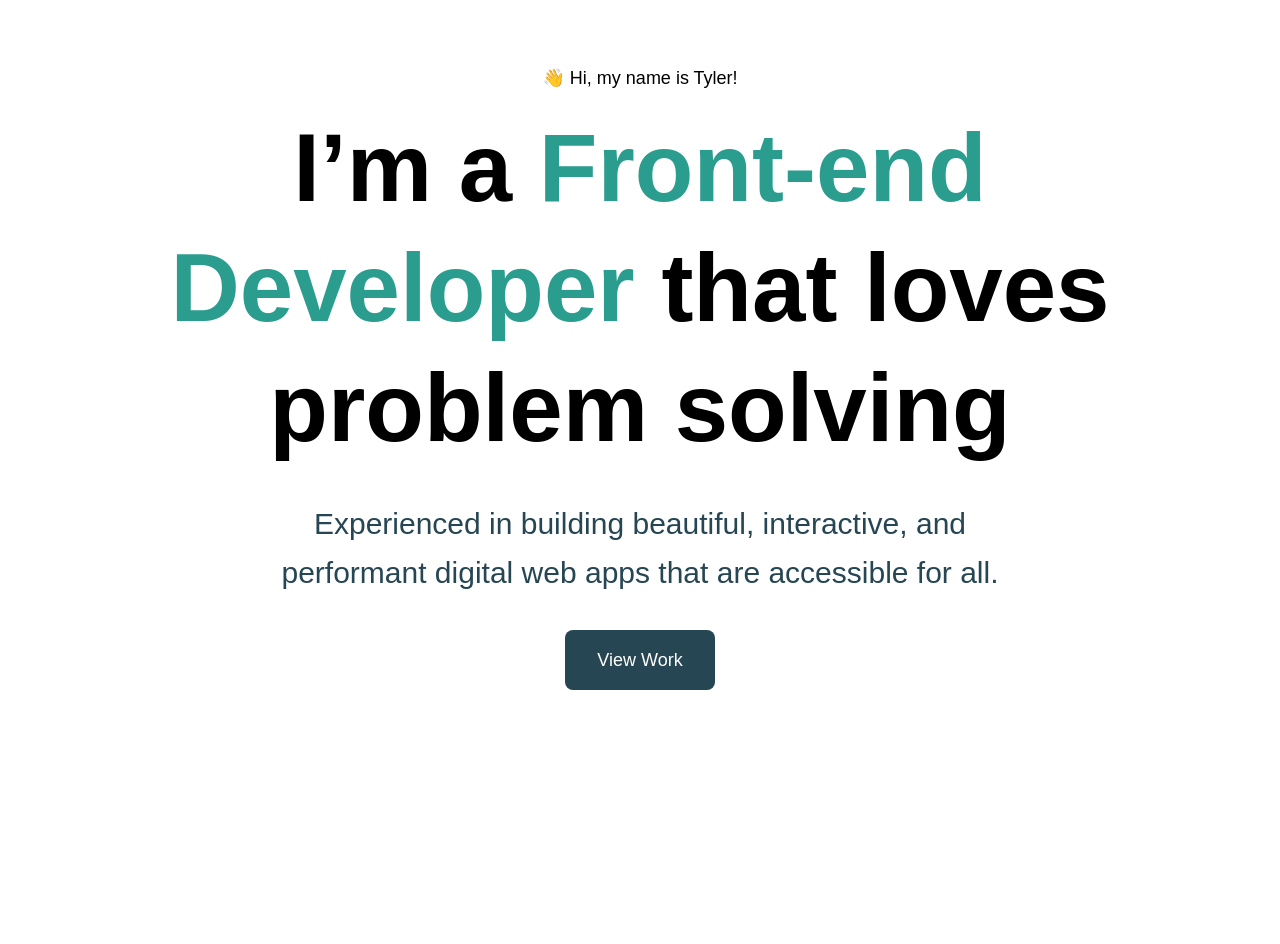
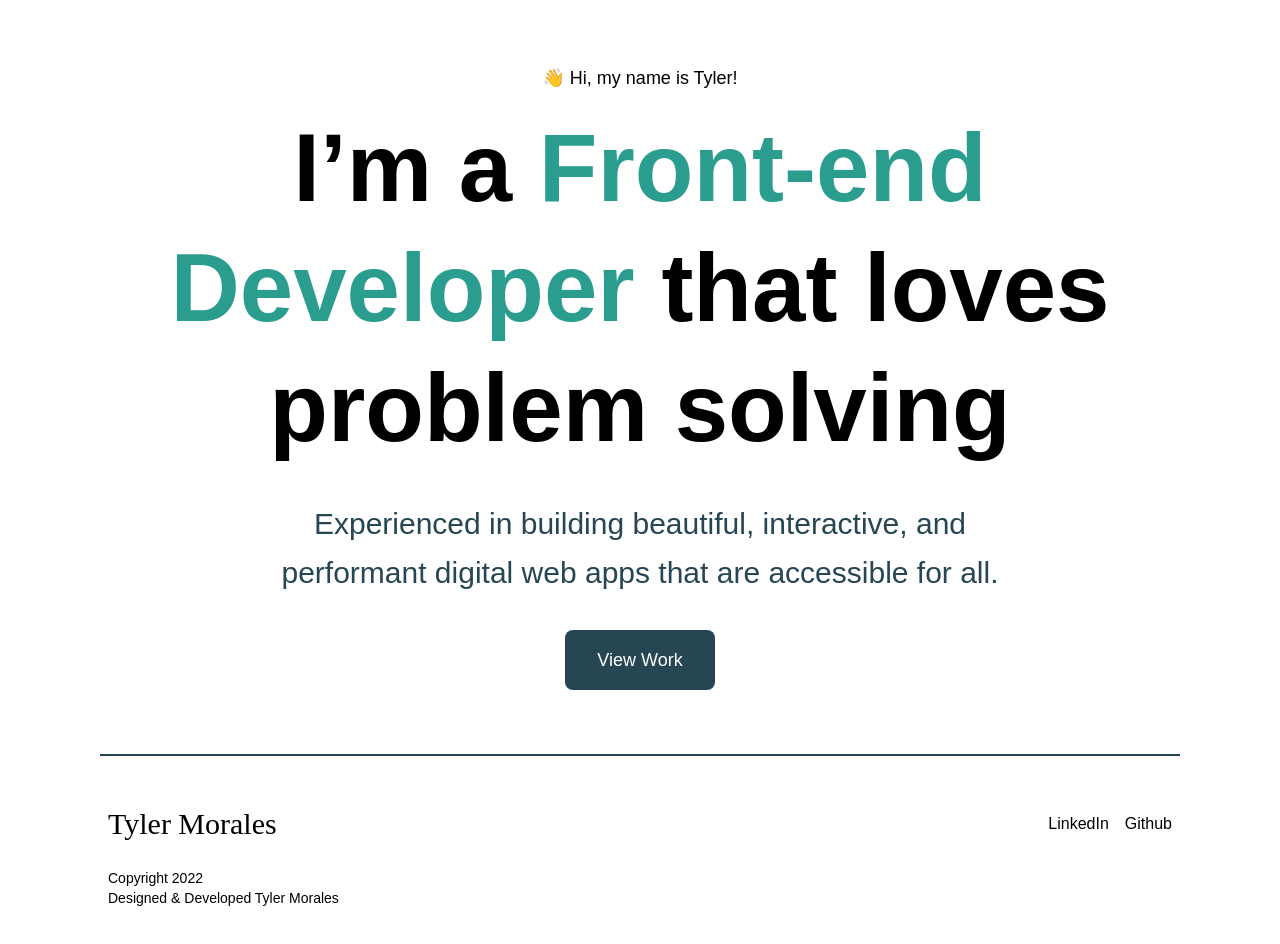
Before and after one commit to tyler-morales/portfolio-v5, a Next.js app: page / in a window 1280 px wide. Shown: the top 944 px of the page. Before the commit the page ends 800 px from the top, so only its background shows below. Built offline with nearby package versions, Linux system fonts and the light colour scheme.

Commit message:
⭐️ Feature/footer (#3)
* ♿️ Set main content to `main` tag

* ✨ Add footer

```diff
--- /dev/null
+++ b/components/Footer.js
@@ -0,0 +1,33 @@
+import React from 'react'
+
+export default function Footer() {
+  return (
+    <footer className="grid grid-rows-2 max-w-[1080px] lg:mx-auto border-t-2 border-blue py-10 mx-4 md:px-2">
+      <div className="flex justify-between md:items-center flex-col md:flex-row gap-4">
+        <h2 className="font-display text-3xl">Tyler Morales</h2>
+        <div className="flex gap-4">
+          <a
+            href="https://www.linkedin.com/in/tyler-morales-web-dev/"
+            className="block ring-offset-currentColor ring-offset-4 focus:outline-none focus:ring-2 focus:ring-blue rounded-md"
+            rel="noreferrer"
+            target="_blank">
+            LinkedIn
+          </a>
+          <a
+            href="https://github.com/tyler-morales"
+            className="block ring-offset-currentColor ring-offset-4 focus:outline-none focus:ring-2 focus:ring-blue rounded-md"
+            rel="noreferrer"
+            target="_blank">
+            Github
+          </a>
+        </div>
+      </div>
+      <div className="mt-4">
+        <span className="block text-sm">Copyright 2022</span>
+        <span className="block text-sm">
+          Designed & Developed Tyler Morales
+        </span>
+      </div>
+    </footer>
+  )
+}
--- a/pages/index.js
+++ b/pages/index.js
@@ -1,5 +1,6 @@
 import Head from 'next/head'
 import Image from 'next/image'
+import Footer from '../components/Footer'
 
 import Hero from '../components/sections/Hero'
 
@@ -14,10 +15,13 @@ export default function Home() {
         />
       </Head>
 
-      <div className="grid gap-12 grid-cols-1">
+      <main className="grid gap-12 grid-cols-1">
         {/* Hero */}
         <Hero />
-      </div>
+      </main>
+
+      {/* Footer */}
+      <Footer />
     </>
   )
 }
```
